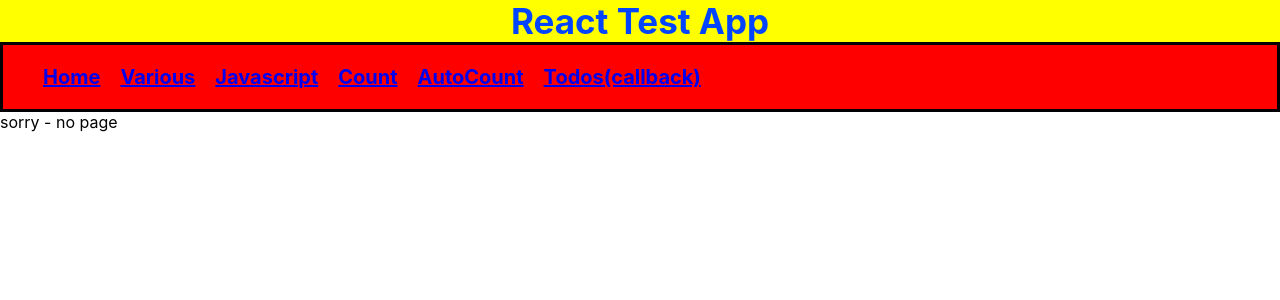
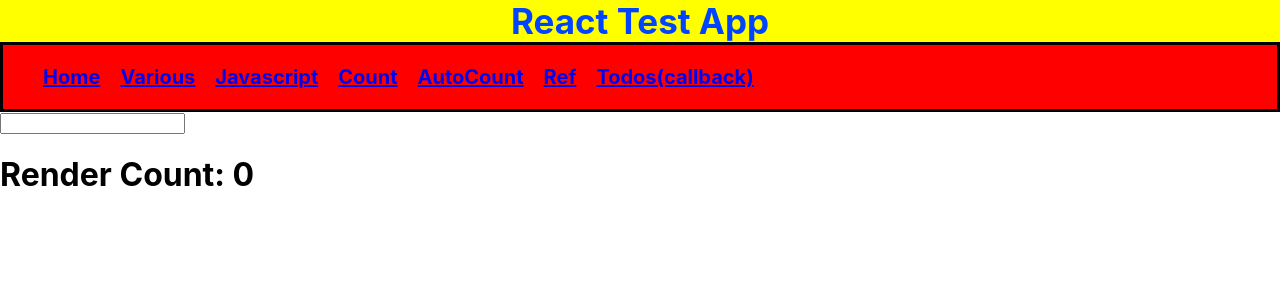
Before and after one commit to phbarna/react-test-app, a React (Create React App) app: page /ref in a window 1280 px wide. Shown: the top 300 px of the page. Built offline with nearby package versions, Linux system fonts and the light colour scheme.

Commit message:
add ref page

```diff
--- a/src/App.js
+++ b/src/App.js
@@ -3,12 +3,12 @@ import { BrowserRouter, Routes, Route } from "react-router-dom";
 import Layout from "./pages/Layout";
 import Home from "./pages/Home";
 import Various from "./pages/Various";
-import Contact from "./pages/Javascript";
 import Count from "./pages/Count";
 import NoPage from "./pages/NoPage";
 import AutoCount from "./pages/AutoCount";
 import TodosParent from "./pages/Todos";
 import Javasript from "./pages/Javascript";
+import Ref from "./pages/Ref";
 
 export default function App() {
   return (
@@ -21,6 +21,7 @@ export default function App() {
           <Route path="count" element={<Count />} />
           <Route path="*" element={<NoPage />} />
           <Route path="autocount" element={<AutoCount />} />
+          <Route path="ref" element={<Ref />} />
           <Route path="todos" element={<TodosParent />} />
         </Route>
       </Routes>
--- a/src/pages/Layout/index.jsx
+++ b/src/pages/Layout/index.jsx
@@ -3,9 +3,6 @@ import { useEffect } from "react";
 import Header from './header'
 
 import { Outlet, Link } from "react-router-dom";
-
-
-
 
 const Layout = () => {
 
@@ -32,6 +29,9 @@ const Layout = () => {
                             <Link to="/autocount">AutoCount</Link>
                         </li>
                         <li>
+                            <Link to="/ref">Ref</Link>
+                        </li>
+                        <li>
                             <Link to="/todos">Todos(callback)</Link>
                         </li>
                     </ul>
--- /dev/null
+++ b/src/pages/Ref/index.jsx
@@ -0,0 +1,23 @@
+import { useState, useEffect, useRef } from "react";
+import ReactDOM from "react-dom/client";
+
+export default function Ref() {
+  const [inputValue, setInputValue] = useState("");
+  const count = useRef(0);
+
+  useEffect(() => {
+    console.log("Ref - use effect")
+    count.current = count.current + 1;
+  });
+
+  return (
+    <>
+      <input
+        type="text"
+        value={inputValue}
+        onChange={(e) => setInputValue(e.target.value)}
+      />
+      <h1>Render Count: {count.current}</h1>
+    </>
+  );
+}
--- a/src/styles.css
+++ b/src/styles.css
@@ -46,3 +46,17 @@ ul {
   text-align: center;
   background-color: yellow;
 }
+
+.FancyBorder {
+  padding: 1px 1px;
+  border: 1px solid;
+  border-color: red;
+}
+
+.FancyBorder-blue {
+  border-color: blue;
+}
+
+.FancyBorder-red {
+  border-color: red;
+}
```
Also changed, not shown: 1 other file (tests, documents, lock files or other folders).
